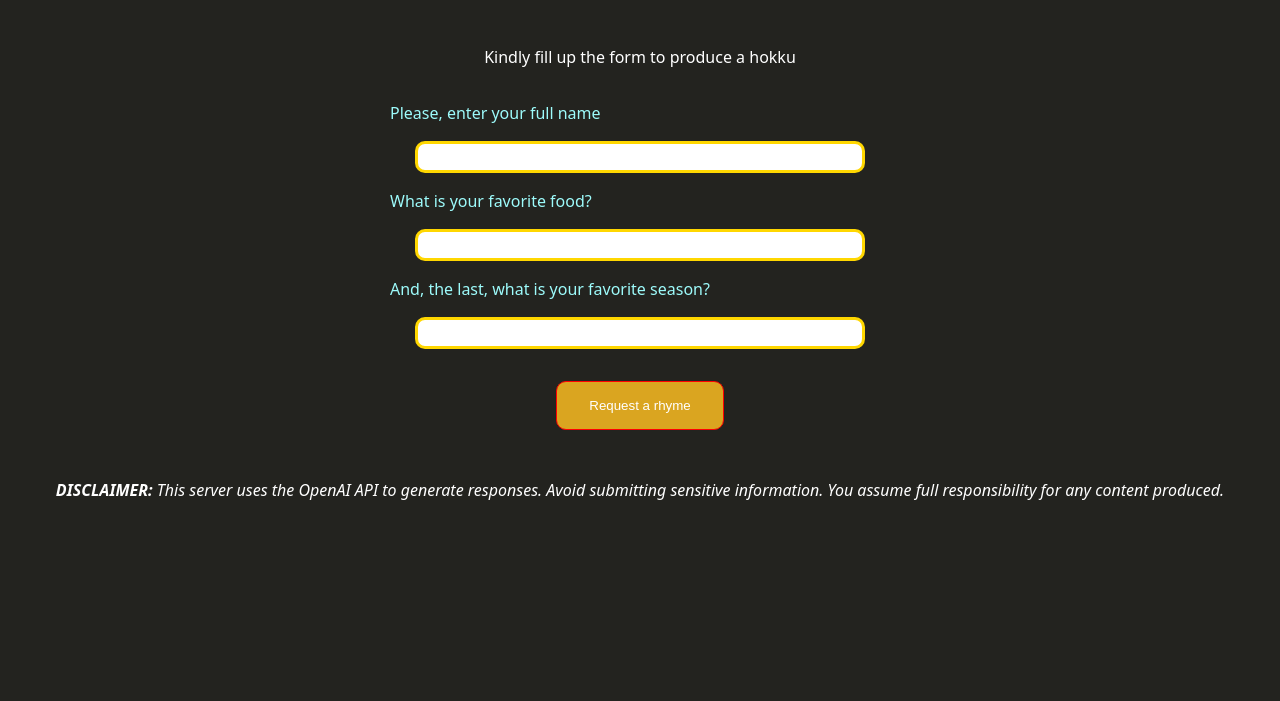
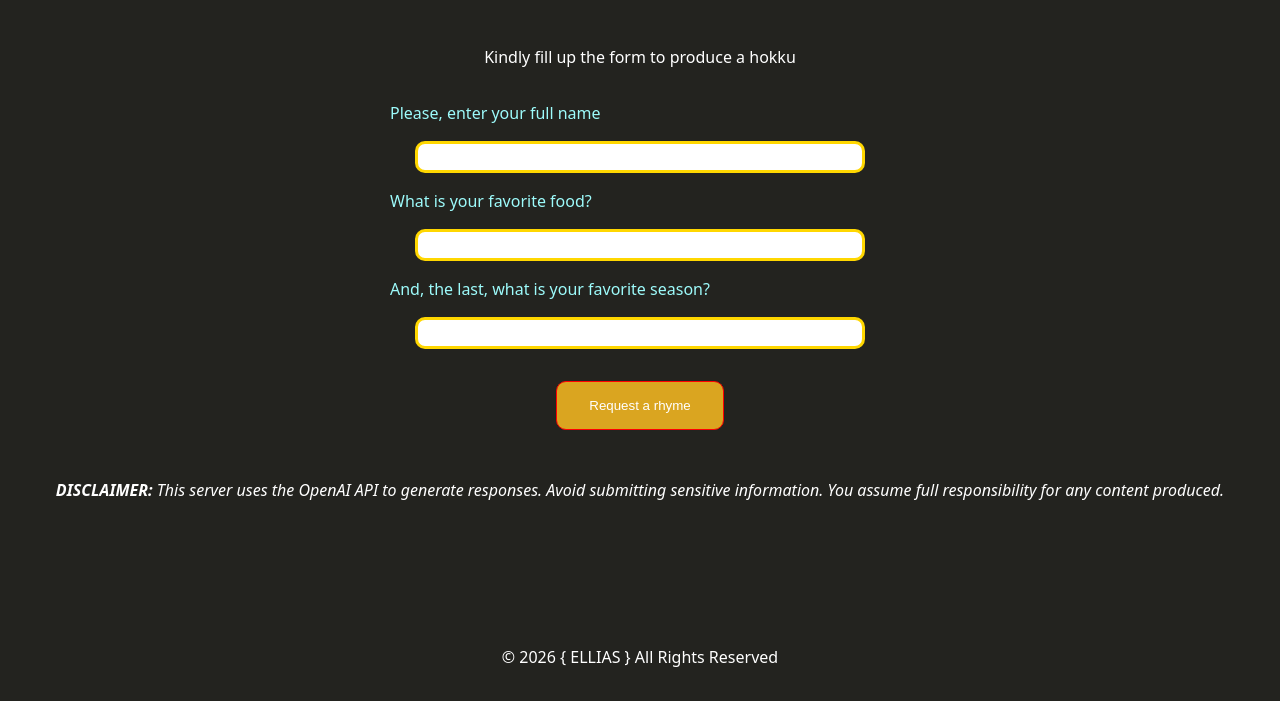
Before and after one commit to ellias-dev/aimessages, a website: page views/index.html in a window 1280 px wide. Shown: the part 99-800 px from the top of the page. Drawn offline with Linux system fonts and the light colour scheme; files that its build step writes are made by us from their sources.

Commit message:
fix text overflow issue and footer

```diff
--- a/public/src/style.css
+++ b/public/src/style.css
@@ -45,6 +45,7 @@ p {
 .response {
     font-size: 2rem;
     font-style: italic;
+    overflow-wrap: break-word;
 }
 
 .rhyme {
@@ -110,3 +111,12 @@ input[type=text]:focus,
     outline: 3px solid var(--accent);
     outline-offset: 3px;
 }
+
+footer {
+    display: block;
+    width: 100%;
+    position: fixed;
+    left: 0;
+    bottom: 0;
+
+}
--- a/views/index.html
+++ b/views/index.html
@@ -29,6 +29,8 @@
             <input type="submit" value="Request a rhyme">
         </form>
         <p class="disclaimer"><strong>DISCLAIMER:</strong> This server uses the OpenAI API to generate responses. Avoid submitting sensitive information. You assume full responsibility for any content produced.</p>
+
     </main>
+    <footer><p>&copy 2026 { ELLIAS }  All Rights Reserved</p></footer>
 </body>
 </html>
```
